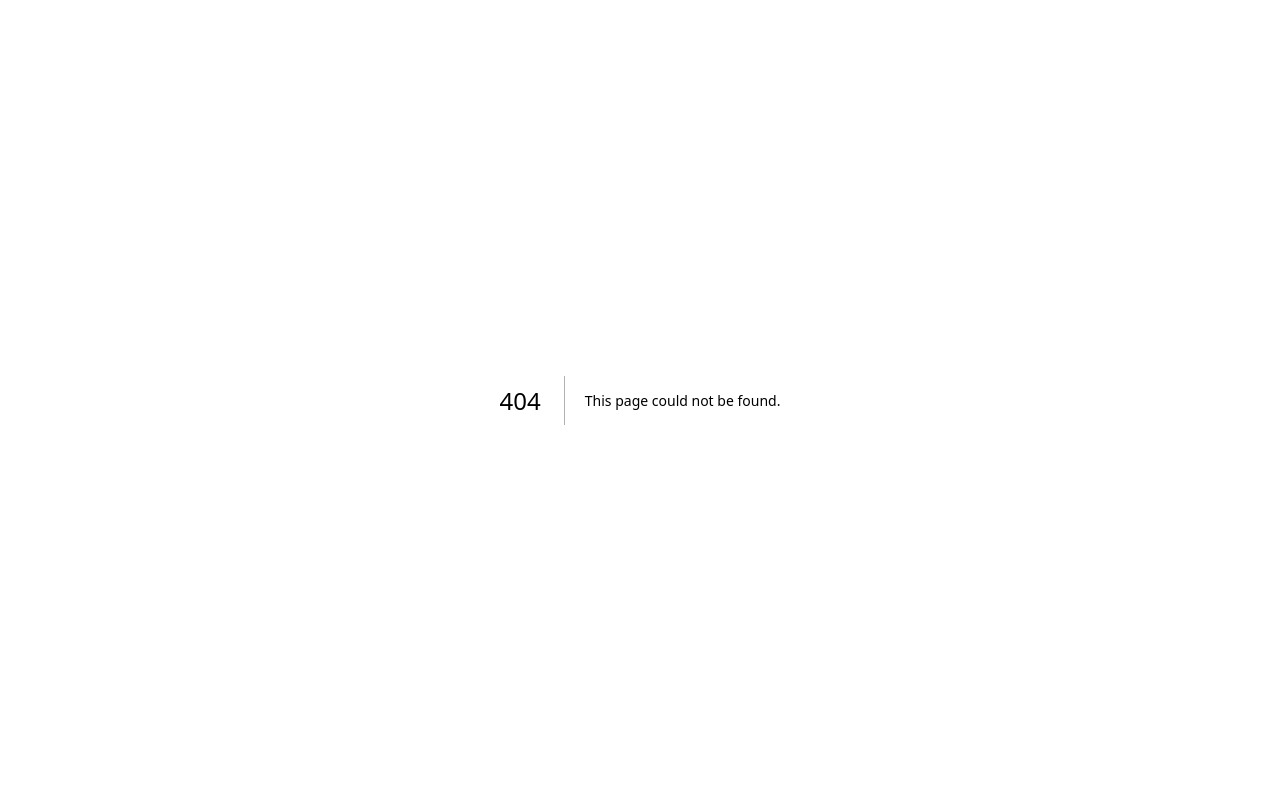
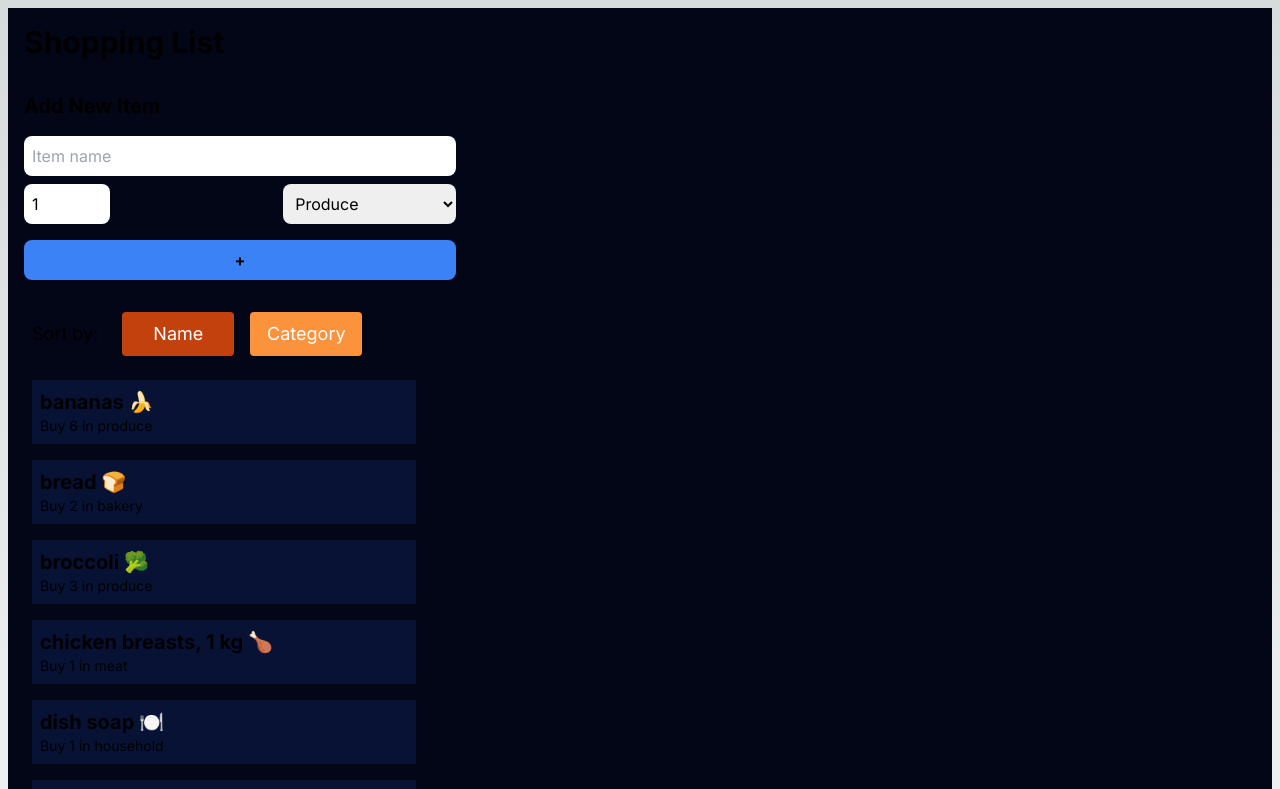
Before and after one commit to mylamthuy/cprg306-assignments, a Next.js app: page /week-6 in a window 1280 px wide. Before the commit this address had no page. Shown: the top 789 px of the page. Built offline with nearby package versions, Linux system fonts and the light colour scheme.

Commit message:
Update Week 6 assignment

```diff
--- /dev/null
+++ b/app/week-6/item-list.js
@@ -0,0 +1,38 @@
+"use client";
+import Item from "./item";
+import {useState} from "react";
+
+export default function ItemList({items}){
+    const [sortBy, setSortBy] = useState("name");
+
+    const sortedItems = [...items];
+
+        if (sortBy === "name"){
+            sortedItems.sort((a, b) => a.name.localeCompare(b.name));
+        }
+        else if (sortBy === "category"){
+            sortedItems.sort((a, b) => a.category.localeCompare(b.category));
+        }
+
+    const renderItems = () => {
+        return sortedItems.map((item) =>
+        <li key={item.id}>
+            <Item prop={item}></Item>
+        </li>
+        )}
+
+      return(
+        <div>
+            <div className="flex flex-row my-4">
+                <p className="py-2 px-4 my-2 text-lg">Sort by: </p>
+                <button className={`text-white text-lg rounded p-2 m-2 w-28 ${sortBy === "name" ? "bg-orange-700" : "bg-orange-400"}`}
+                        onClick={() => {setSortBy("name")}}>Name</button>
+                <button className={`text-white text-lg rounded p-2 m-2 w-28 ${sortBy === "category" ? "bg-orange-700" : "bg-orange-400"}`}
+                        onClick={() => {setSortBy("category")}}>Category</button>
+            </div>
+            <ul>
+                {renderItems()}
+            </ul>
+        </div>
+      )
+}
--- /dev/null
+++ b/app/week-6/item.js
@@ -0,0 +1,8 @@
+export default function Item({prop}){
+    return (
+    <div className=" bg-blue-800/20 max-w-sm m-4 p-2">
+        <h1 className="text-xl font-bold">{prop.name}</h1>
+        <p className="text-sm">Buy {prop.quantity} in {prop.category}</p>
+    </div>
+    )
+}
--- /dev/null
+++ b/app/week-6/items.json
@@ -0,0 +1,74 @@
+[
+    {
+      "id": "1h2GJKH12gkHG31h1H",
+      "name": "milk, 4 L 🥛",
+      "quantity": 1,
+      "category": "dairy"
+    },
+    {
+      "id": "2KJH3k2j3H1k2J3K1H",
+      "name": "bread 🍞",
+      "quantity": 2,
+      "category": "bakery"
+    },
+    {
+      "id": "3h2KJH3k2j3H1k2J3",
+      "name": "eggs, dozen 🥚",
+      "quantity": 2,
+      "category": "dairy"
+    },
+    {
+      "id": "4k2J3K1H2GJKH12gk",
+      "name": "bananas 🍌",
+      "quantity": 6,
+      "category": "produce"
+    },
+    {
+      "id": "5H1h1H2KJH3k2j3H",
+      "name": "broccoli 🥦",
+      "quantity": 3,
+      "category": "produce"
+    },
+    {
+      "id": "6H1k2J3K1H2GJKH1",
+      "name": "chicken breasts, 1 kg 🍗",
+      "quantity": 1,
+      "category": "meat"
+    },
+    {
+      "id": "7gkHG31h1H2KJH3k",
+      "name": "pasta sauce 🍝",
+      "quantity": 3,
+      "category": "canned goods"
+    },
+    {
+      "id": "8j3H1k2J3K1H2GJK",
+      "name": "spaghetti, 454 g 🍝",
+      "quantity": 2,
+      "category": "dry goods"
+    },
+    {
+      "id": "9H12gkHG31h1H2KJ",
+      "name": "toilet paper, 12 pack 🧻",
+      "quantity": 1,
+      "category": "household"
+    },
+    {
+      "id": "10H3k2j3H1k2J3K1",
+      "name": "paper towels, 6 pack",
+      "quantity": 1,
+      "category": "household"
+    },
+    {
+      "id": "11k2J3K1H2GJKH12",
+      "name": "dish soap 🍽️",
+      "quantity": 1,
+      "category": "household"
+    },
+    {
+      "id": "12GJKH12gkHG31h1",
+      "name": "hand soap 🧼",
+      "quantity": 4,
+      "category": "household"
+    }
+  ]
--- /dev/null
+++ b/app/week-6/new-item.js
@@ -0,0 +1,95 @@
+"use client";
+
+import {useState} from "react";
+
+export default function NewItem ({onAddItem}){
+    const [name, setName] = useState("");
+    const [quantity, setQuantity] = useState(1);
+    const [category, setCategory] = useState("Produce");
+    var randomId = [];
+
+    const generateRandomId = () => {
+        var newId = Math.random().toString(36).substring(2,9);
+        if (randomId.includes(newId)){
+            generateRandomId();
+        }
+        else {
+            randomId.push(newId);
+            return newId;
+        }
+    }
+
+    const handleSubmit = (event) => {
+        event.preventDefault();
+        //const newId = Math.random().toString(36).substring(2,9);
+        const item = {id: generateRandomId(), name, quantity, category};
+        //console.log(item);
+
+        onAddItem(item);
+
+        setName("");
+        setQuantity(1);
+        setCategory("Produce");
+    };
+
+    const handleNameChange = (event) => {
+        setName(event.target.value);
+    };
+
+    const handleQuantityChange = (event) => {
+        setQuantity(event.target.value);
+    };
+
+    const handleCategoryChange = (event) => {
+        setCategory(event.target.value);
+    };
+
+    return (
+        <>
+            <div className="flex items-center justify-start">
+                <div className="w-full max-w-md p-2 mt-4">
+                    <h3 className="text-xl font-bold mb-4">Add New Item</h3>
+                    <form onSubmit={handleSubmit}>
+                    <input
+                        className="block w-full text-black rounded-lg p-2 mb-2"
+                        required
+                        value={name}
+                        type="text"
+                        placeholder="Item name"
+                        onChange={handleNameChange}
+                        />
+                    <div className="flex flex-row justify-between">
+                    <input
+                        className="w-1/5 text-black rounded-lg p-2 mb-4"
+                        required
+                        type="number"
+                        min="1"
+                        max="99"
+                        value={parseInt(quantity)}
+                        onChange={handleQuantityChange}
+                    />
+                    <select
+                        className="w-2/5 text-black rounded-lg p-2 mb-4"
+                        value={category}
+                        onChange={handleCategoryChange}>
+                        <option disabled value="Category">Category</option>
+                        <option value="Produce">Produce</option>
+                        <option value="Dairy">Dairy</option>
+                        <option value="Bakery">Bakery</option>
+                        <option value="Meat">Meat</option>
+                        <option value="Frozen Foods">Frozen Foods</option>
+                        <option value="Canned Goods">Canned Goods</option>
+                        <option value="Dry Goods">Dry Goods</option>
+                        <option value="Beverages">Beverages</option>
+                        <option value="Snacks">Snacks</option>
+                        <option value="Household">Household</option>
+                        <option value="Other">Other</option>
+                    </select>
+                    </div>
+                    <button className="w-full font-bold bg-blue-500 rounded-lg p-2 hover:bg-blue-800 focus:outline-none active:outline-indigo-500/50">+</button>
+                    </form>
+                </div>
+            </div>
+        </>
+    );
+};
--- /dev/null
+++ b/app/week-6/page.js
@@ -0,0 +1,24 @@
+'use client';
+import {useState} from "react";
+
+import ItemList from "./item-list";
+import NewItem from "./new-item";
+import itemsData from "./items.json";
+
+export default function Page(){
+    const [items, setItems] = useState(itemsData);
+    const handleAddItem = (newItem) => {
+        setItems( prevItems => [...prevItems, newItem]);
+    };
+    //bg-blue-800/20
+
+    return (
+        <main className="m-2 p-2 bg-slate-950">
+            <div >
+            <h1 className="text-3xl font-bold m-2">Shopping List</h1>
+            <NewItem onAddItem={handleAddItem}/>
+            <ItemList items={items}/>
+            </div>
+        </main>
+    )
+}
```
